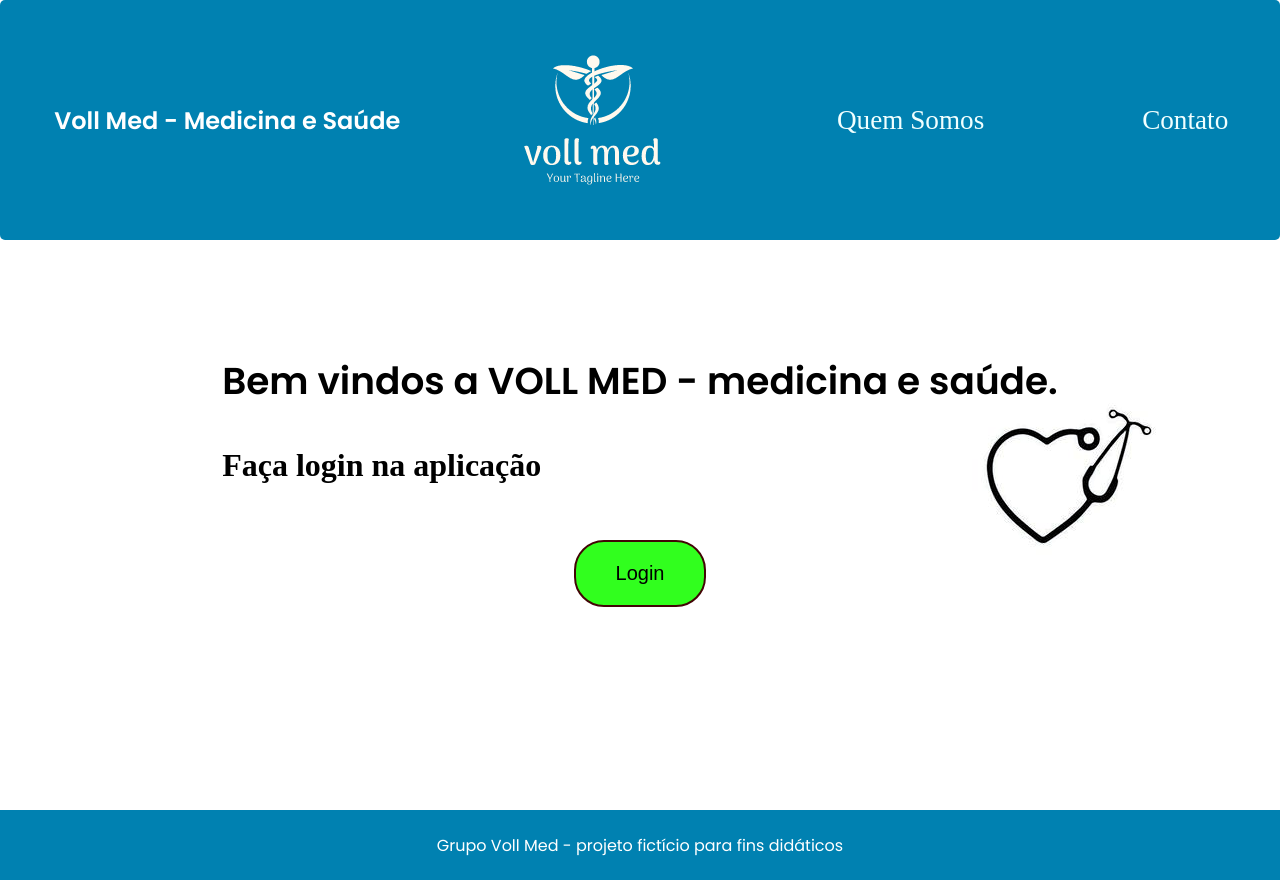
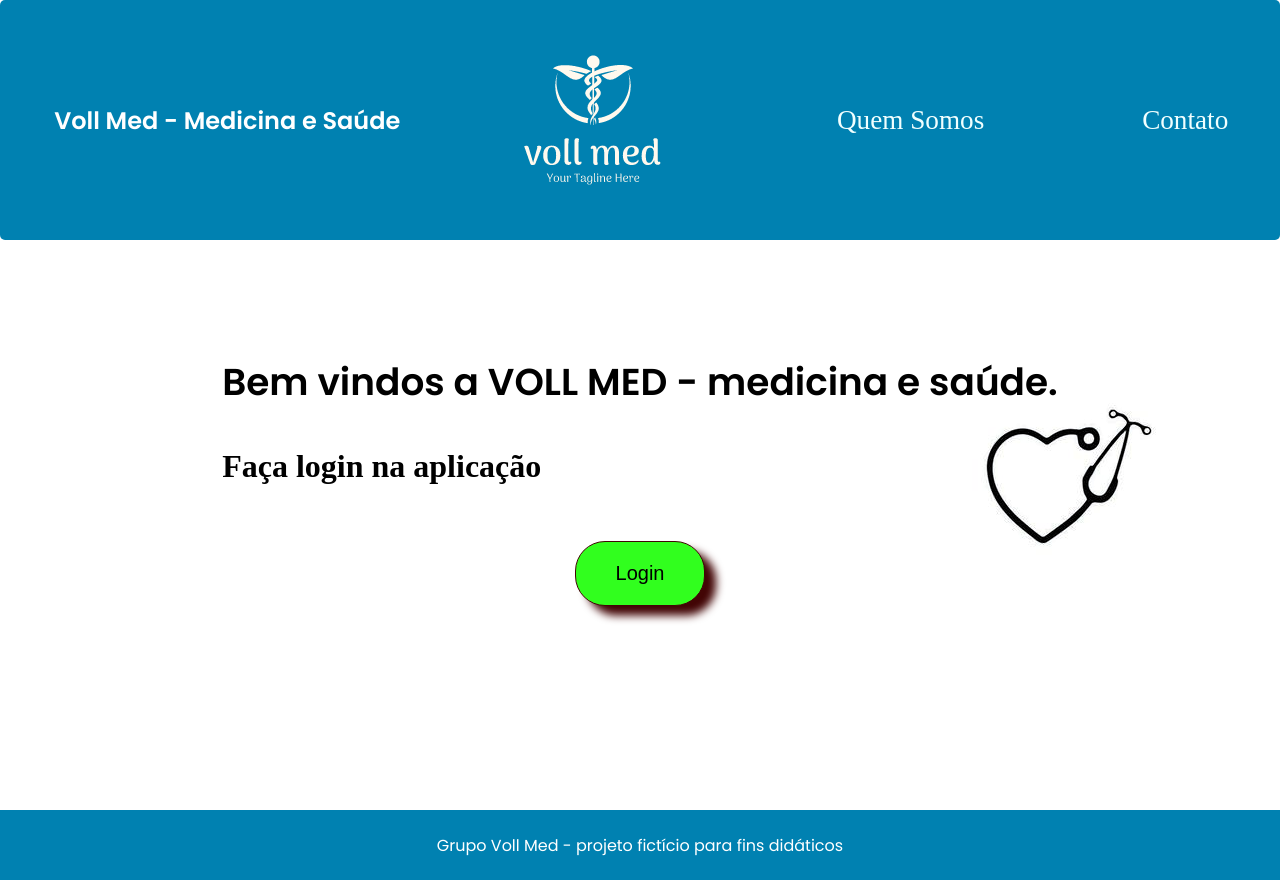
Before and after one commit to VanderDev321/vollmed, an Angular app: page /paginaInicial in a window 1280 px wide. In both pictures the pointer is over the button "Login". Built offline with nearby package versions, Linux system fonts and the light colour scheme.

Commit message:
"feat  -  adicionar sombra em botões "

```diff
--- a/src/styles.css
+++ b/src/styles.css
@@ -29,7 +29,8 @@ html {
 button:hover {
   background: #31ff1e;
   transition: all 0.5s ease-in;
-  border: 2px solid #420505;
+  border: 0.1rem solid #420505;
+  box-shadow: 0.7rem 0.6rem 0.5rem #420505 ;
   border-radius: 10px;
   cursor:pointer;
 }
```
